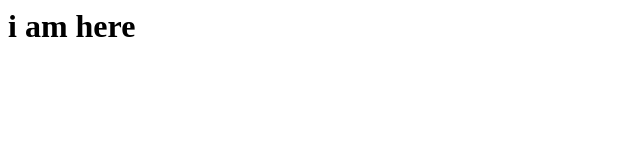
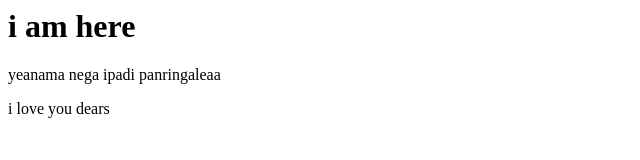
Before and after one commit to tamilarasanr27/my-repo-thashvin, a plain HTML site: page thashvin/index.html in a window 1280 px wide. Shown: the whole page, without its empty margins (0-640 px from the left). Drawn offline with Linux system fonts and the light colour scheme.

Commit message:
2nd code commit

```diff
--- a/thashvin/index.html
+++ b/thashvin/index.html
@@ -1 +1,3 @@
 <h1>i am here</h1>
+<p>yeanama nega ipadi panringaleaa</p>
+<p>i love you dears</p>
```
